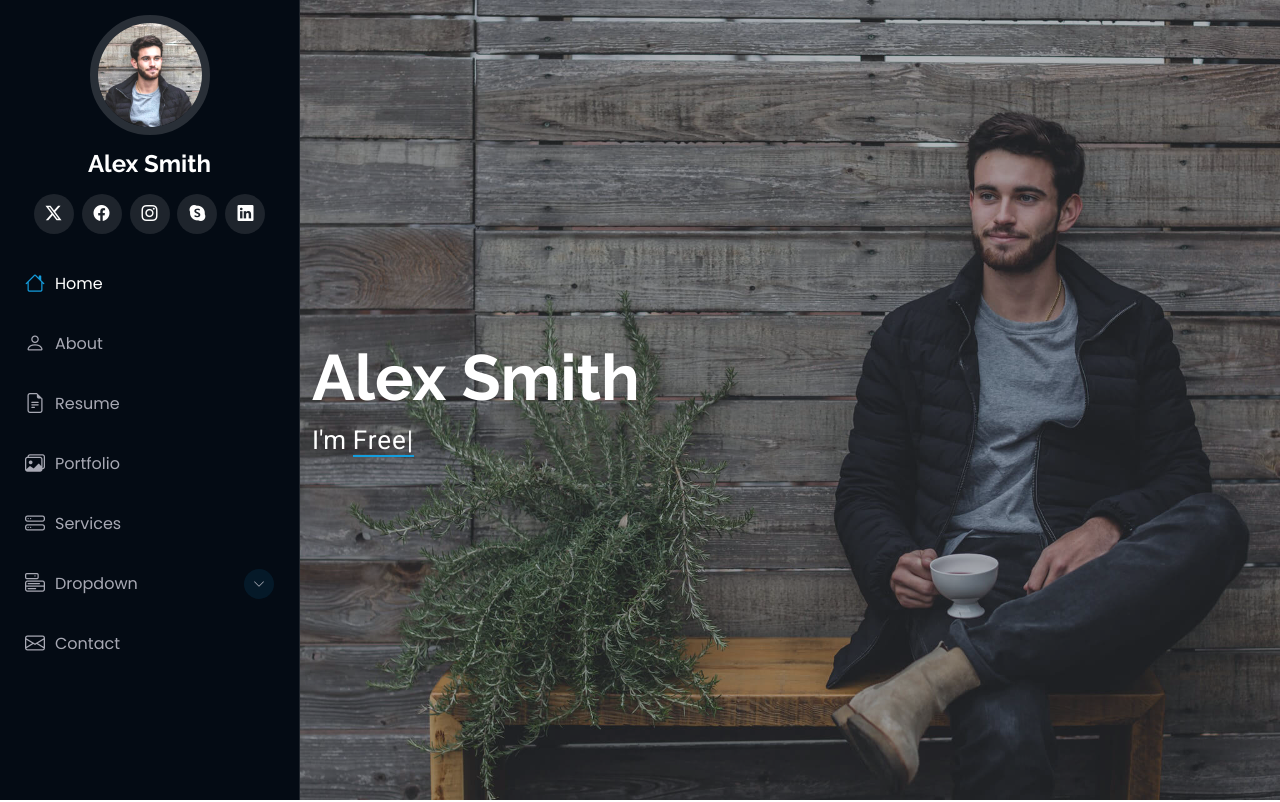
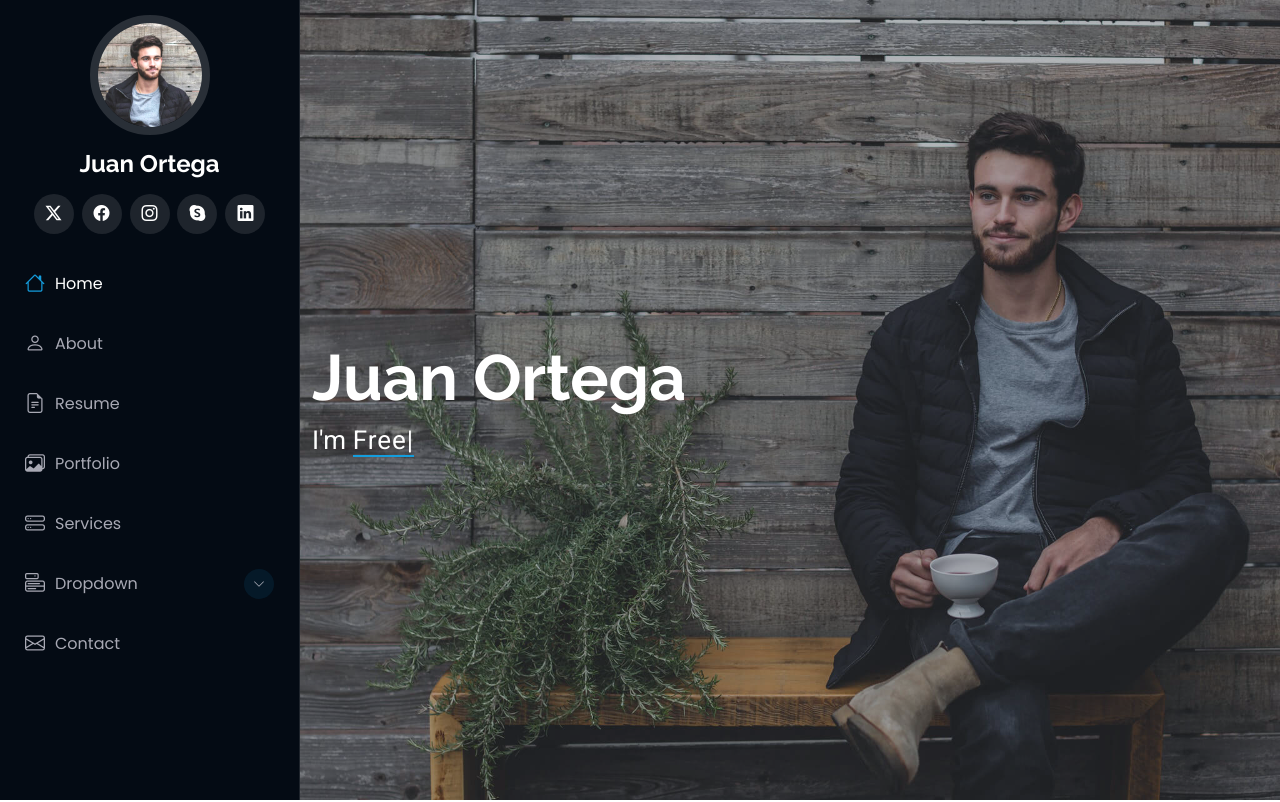
Before and after one commit to JuanORTG/JuanORTG.github.io, a plain HTML site: page index.html in a window 1280 px wide. Shown: the top 802 px of the page. Drawn offline with Linux system fonts and the light colour scheme.

Commit message:
My First Index File

```diff
--- a/index.html
+++ b/index.html
@@ -48,7 +48,7 @@
     <a href="index.html" class="logo d-flex align-items-center justify-content-center">
       <!-- Uncomment the line below if you also wish to use an image logo -->
       <!-- <img src="assets/img/logo.png" alt=""> -->
-      <h1 class="sitename">Alex Smith</h1>
+      <h1 class="sitename">Juan Ortega</h1>
     </a>
 
     <div class="social-links text-center">
@@ -97,7 +97,7 @@
       <img src="assets/img/hero-bg.jpg" alt="" data-aos="fade-in" class="">
 
       <div class="container" data-aos="fade-up" data-aos-delay="100">
-        <h2>Alex Smith</h2>
+        <h2>Juan Ortega</h2>
         <p>I'm <span class="typed" data-typed-items="Designer, Developer, Freelancer, Photographer">Designer</span><span class="typed-cursor typed-cursor--blink" aria-hidden="true"></span><span class="typed-cursor typed-cursor--blink" aria-hidden="true"></span></p>
       </div>
 
```
